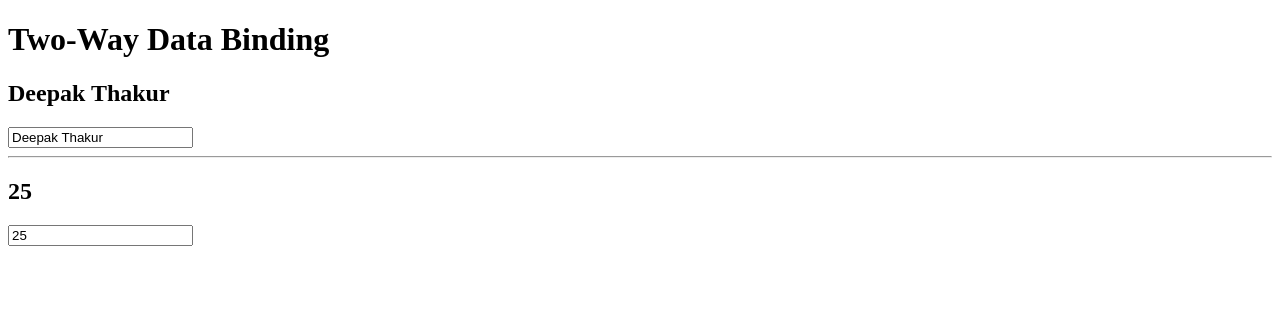
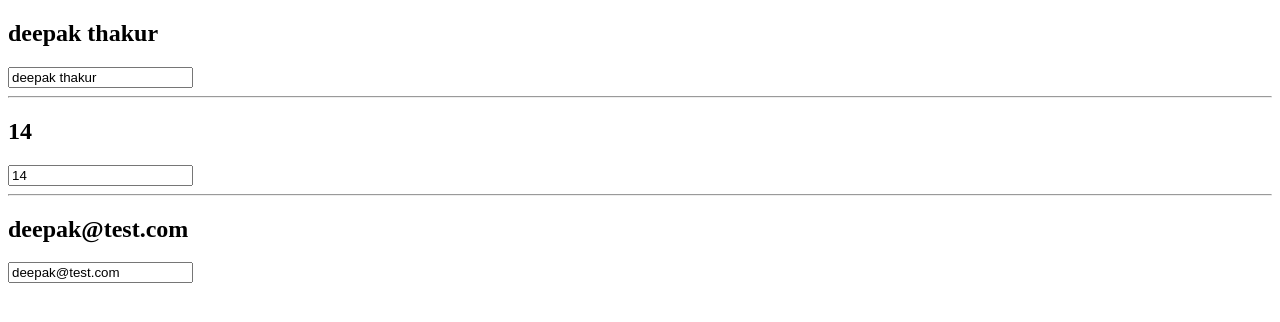
Before and after one commit to deep-coder1/angular22-tutorial-csbs, an Angular app: page / in a window 1280 px wide. Shown: the top 322 px of the page. Built offline with nearby package versions, Linux system fonts and the light colour scheme.

Commit message:
Two-Way Data Binding tut complete

```diff
--- a/src/app/app.html
+++ b/src/app/app.html
@@ -162,7 +162,6 @@
   </ul>
 </div> -->
 
-
 <!-- @switch and Switch Statement in Angular  -->
 <!-- <h1>Switch | Control Flow Statement in Angular </h1> -->
 <!-- <select name="" id="" (change)="status.set($event.target.value)"> -->
@@ -191,10 +190,35 @@
 } -->
 
 <!-- Two-Way Data Binding   -->
-<h1>Two-Way Data Binding  </h1>
+<!-- <h1>Two-Way Data Binding  </h1>
 <h2>{{name()}}</h2>
 <input type="text" [value]="name()" (input)="name.set($event.target.value)">
+<hr> -->
+
+<!-- <h2>{{age}}</h2> -->
+<!-- <input type="number" [value]="age" [(ngModel)]="age" > -->
+<!-- <input type="number" [(ngModel)]="age" > -->
+<!-- <input type="text" [ngModel]="age" (ngModelChange)="age = $event"> -->
+
+<h2>{{ userData().name }}</h2>
+<input
+  type="text"
+  [value]="userData().name"
+  (input)="updateUserData('name', $event.target.value)"
+/>
+
 <hr>
+<h2>{{ userData().age }}</h2>
+<input
+  type="text"
+  [value]="userData().age"
+  (input)="updateUserData('age', $event.target.value)"
+/>
 
-<h2>{{age}}</h2>
-<input type="number" [value]="age">
+<hr>
+<h2>{{ userData().email }}</h2>
+<input
+  type="text"
+  [value]="userData().email"
+  (input)="updateUserData('email', $event.target.value)"
+/>
--- a/src/app/app.ts
+++ b/src/app/app.ts
@@ -3,9 +3,10 @@ import { RouterOutlet } from '@angular/router';
 import { Profile } from './profile/profile';
 import { UserData } from './user-data/user-data';
 import { AdminData } from './admin-data/admin-data';
+import { FormsModule } from '@angular/forms';
 
 @Component({
-  imports: [RouterOutlet, Profile, UserData, AdminData],
+  imports: [RouterOutlet, Profile, UserData, AdminData, FormsModule],
   selector: 'app-root',
   styleUrl: './app.css',
   templateUrl: './app.html',
@@ -246,6 +247,30 @@ import { AdminData } from './admin-data/admin-data';
 
 // Two-Way Data Binding
 export class App{
-  name = signal("Deepak Thakur")
-  age=25
+  // name = signal("Deepak Thakur")
+  // age=25
+
+  userData=signal({
+    name:"deepak thakur",
+    age:14,
+    email:"deepak@test.com"
+  })
+
+  // updateUserData(key:string, val:string){
+  //   if(key=='name'){
+  //     this.userData.update((item)=>({...item,name:val}))
+  //   }
+
+  //   if(key=='age'){
+  //     this.userData.update((item)=>({...item,age:parseInt(val)}))
+  //   }
+
+  //   if(key=='email'){
+  //     this.userData.update((item)=>({...item,email:val}))
+  //   }
+  // }
+
+    updateUserData(key:string, val:string){
+      this.userData.update((item)=>({...item,key:val}))
+    }
 }
```
